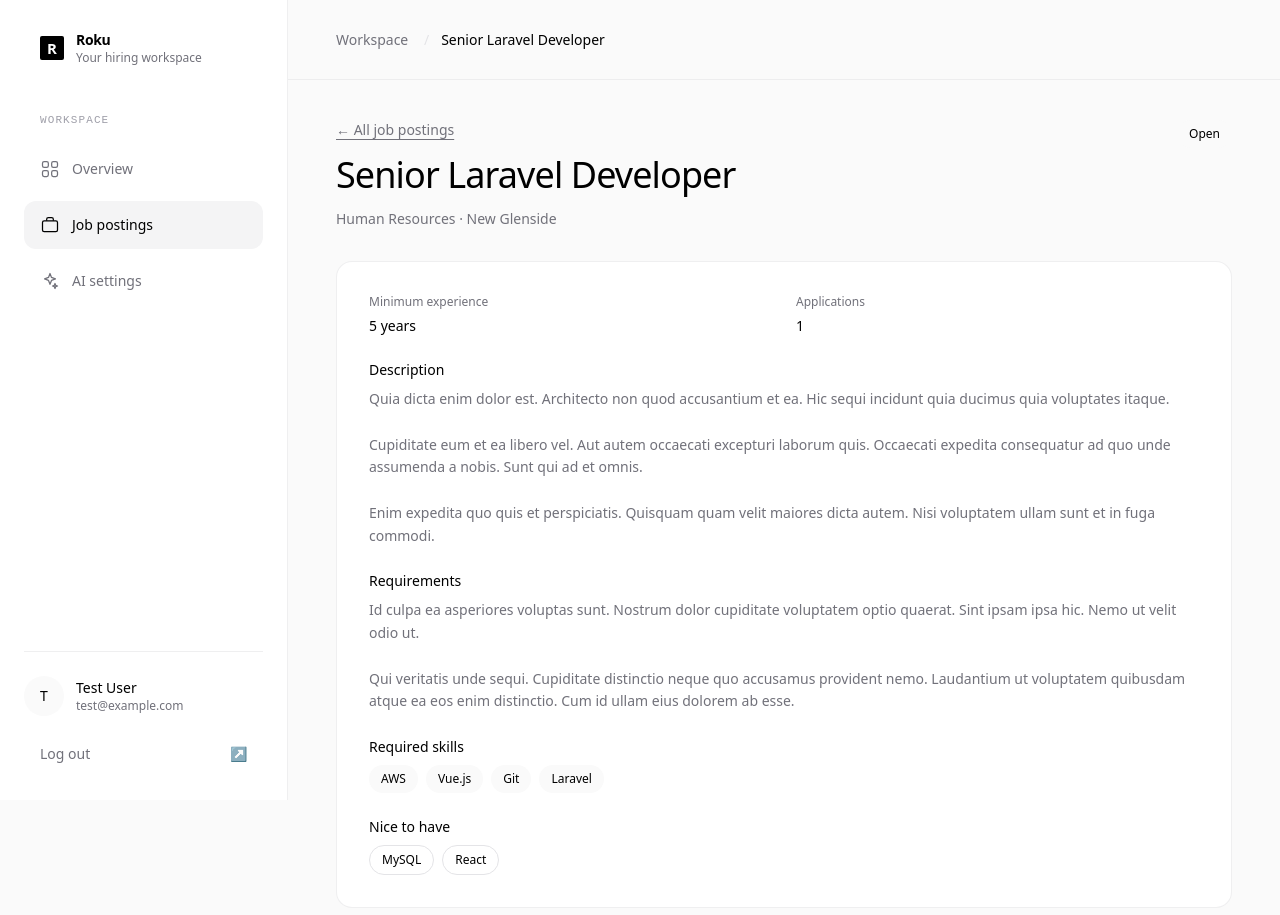
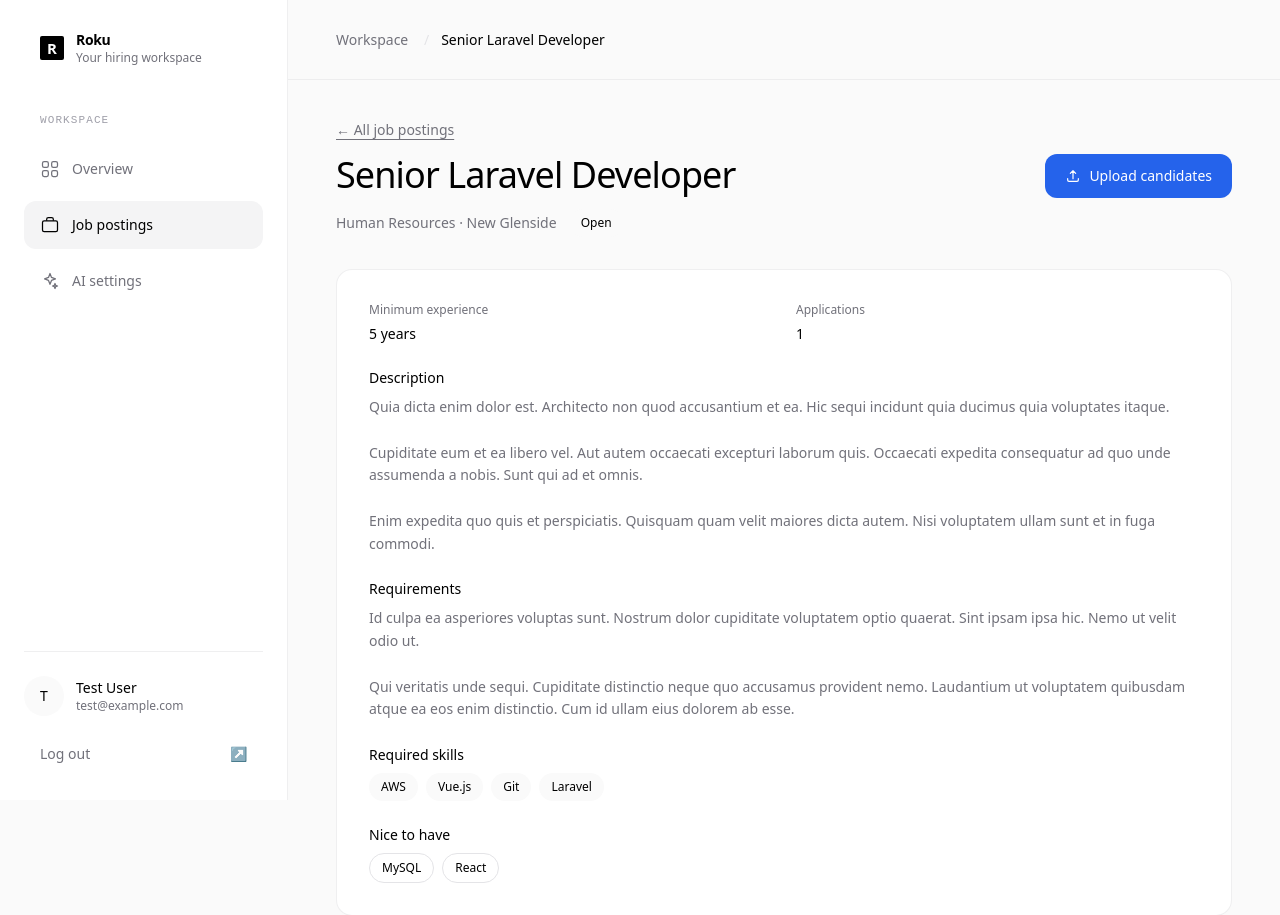
Before and after one commit to farelhasudungan/ai-hiring-agent, a Laravel app: page /job-postings/1 in a window 1280 px wide. Shown: the top 915 px of the page. Run offline with Laravel 12, Linux system fonts and the light colour scheme; a user stored in the database is signed in; data comes from the database, SQL or seed files in the repository; style sheets or scripts are compiled from the project's sources.

Commit message:
feat: add toast and fix upload pdf

```diff
--- a/resources/js/app.js
+++ b/resources/js/app.js
@@ -37,3 +37,87 @@ if (workspaceMenu && openWorkspaceMenu) {
         }
     });
 }
+
+document.querySelectorAll('[data-open-dialog]').forEach((trigger) => {
+    const dialog = document.getElementById(trigger.dataset.openDialog);
+
+    if (!dialog) {
+        return;
+    }
+
+    trigger.addEventListener('click', () => dialog.showModal());
+
+    dialog.querySelectorAll('[data-close-dialog]').forEach((button) => {
+        button.addEventListener('click', () => dialog.close());
+    });
+
+    dialog.addEventListener('click', (event) => {
+        if (event.target === dialog) {
+            dialog.close();
+        }
+    });
+
+    if (dialog.hasAttribute('data-open-on-load')) {
+        dialog.showModal();
+    }
+});
+
+const toastStyles = {
+    success: { classes: 'border-green-700 bg-green-50 text-green-900', icon: '✓', role: 'status' },
+    error: { classes: 'border-red-700 bg-red-50 text-red-900', icon: '!', role: 'alert' },
+};
+
+/**
+ * Shows a toast notification. Reusable from any script: window.toast.success('Saved').
+ */
+function showToast(type, message, duration = 5000) {
+    const region = document.getElementById('toast-region');
+    const style = toastStyles[type];
+
+    if (!region || !style || !message) {
+        return;
+    }
+
+    const toast = document.createElement('div');
+    toast.setAttribute('role', style.role);
+    toast.className = `pointer-events-auto flex w-full items-start gap-3 rounded-xl border px-4 py-3 text-sm shadow-lg transition duration-200 ${style.classes}`;
+
+    const icon = document.createElement('span');
+    icon.setAttribute('aria-hidden', 'true');
+    icon.className = 'font-semibold';
+    icon.textContent = style.icon;
+
+    const text = document.createElement('p');
+    text.className = 'min-w-0 flex-1 wrap-anywhere';
+    text.textContent = message;
+
+    const close = document.createElement('button');
+    close.type = 'button';
+    close.setAttribute('aria-label', 'Dismiss notification');
+    close.className = 'shrink-0 leading-none';
+    close.textContent = '×';
+
+    const dismiss = () => {
+        toast.classList.add('opacity-0', 'translate-x-4');
+        setTimeout(() => toast.remove(), 200);
+    };
+
+    close.addEventListener('click', dismiss);
+    toast.append(icon, text, close);
+    region.append(toast);
+
+    if (duration > 0) {
+        setTimeout(dismiss, duration);
+    }
+}
+
+window.toast = {
+    success: (message, duration) => showToast('success', message, duration),
+    error: (message, duration) => showToast('error', message, duration),
+};
+
+const toastRegion = document.getElementById('toast-region');
+
+if (toastRegion) {
+    JSON.parse(toastRegion.dataset.toasts || '[]').forEach(({ type, message }) => showToast(type, message));
+}
--- a/resources/views/components/auth-layout.blade.php
+++ b/resources/views/components/auth-layout.blade.php
@@ -23,5 +23,7 @@
 
             {{ $slot }}
         </main>
+
+        <x-toast-region />
     </body>
 </html>
--- a/resources/views/components/dashboard-layout.blade.php
+++ b/resources/views/components/dashboard-layout.blade.php
@@ -33,12 +33,10 @@
             </header>
 
             <main id="main-content" class="mx-auto flex max-w-7xl flex-col gap-6 px-4 py-8 sm:px-8 sm:py-10 xl:px-12" tabindex="-1">
-                @if (session('status'))
-                    <div role="status" class="rounded-xl border border-line bg-paper px-6 py-4 text-sm">{{ session('status') }}</div>
-                @endif
-
                 {{ $slot }}
             </main>
         </div>
+
+        <x-toast-region />
     </body>
 </html>
--- /dev/null
+++ b/resources/views/components/toast-region.blade.php
@@ -0,0 +1,10 @@
+@php
+    $toasts = collect([
+        ['type' => 'success', 'message' => session('status')],
+        ['type' => 'success', 'message' => session('connection_status')],
+        ['type' => 'error', 'message' => session('error')],
+        ['type' => 'error', 'message' => $errors->any() ? 'Please check the highlighted fields and try again.' : null],
+    ])->filter(fn (array $toast): bool => filled($toast['message']))->values();
+@endphp
+
+<div id="toast-region" data-toasts="{{ $toasts->toJson() }}" class="pointer-events-none fixed inset-x-4 top-4 z-50 flex flex-col items-end gap-3 sm:left-auto sm:w-96" aria-live="polite"></div>
--- a/resources/views/job-postings/show.blade.php
+++ b/resources/views/job-postings/show.blade.php
@@ -1,12 +1,25 @@
 <x-dashboard-layout :title="$jobPosting->title">
     <div class="flex flex-col gap-8">
-        <div class="flex flex-wrap items-start justify-between gap-6">
-            <div class="flex min-w-0 flex-col gap-3">
-                <a href="{{ route('job-postings.index') }}" class="text-sm text-muted underline underline-offset-4">← All job postings</a>
-                <h1 class="text-3xl leading-tight font-medium tracking-tight wrap-anywhere sm:text-4xl">{{ $jobPosting->title }}</h1>
-                <p class="text-sm text-muted">{{ collect([$jobPosting->department, $jobPosting->location])->filter()->join(' · ') ?: 'No department or location' }}</p>
+        <div class="flex flex-col gap-3">
+            <a href="{{ route('job-postings.index') }}" class="text-sm text-muted underline underline-offset-4">← All job postings</a>
+
+            <div class="flex flex-wrap items-start justify-between gap-6">
+                <div class="flex min-w-0 flex-col gap-3">
+                    <h1 class="text-3xl leading-tight font-medium tracking-tight wrap-anywhere sm:text-4xl">{{ $jobPosting->title }}</h1>
+                    <div class="flex flex-wrap items-center gap-3">
+                        <p class="text-sm text-muted">{{ collect([$jobPosting->department, $jobPosting->location])->filter()->join(' · ') ?: 'No department or location' }}</p>
+                        <span class="rounded-full bg-canvas px-3 py-1.5 text-xs capitalize">{{ $jobPosting->status }}</span>
+                    </div>
+                </div>
+                <div class="flex items-center gap-3 sm:min-h-12">
+                    @can('update', $jobPosting)
+                        <button type="button" data-open-dialog="upload-candidates" aria-haspopup="dialog" class="inline-flex min-h-11 items-center gap-2 rounded-xl bg-brand px-5 text-sm font-medium text-white transition hover:bg-brand/90">
+                            <svg class="size-4" viewBox="0 0 24 24" fill="none" stroke="currentColor" stroke-width="1.8" aria-hidden="true"><path d="M12 16V4m0 0L8 8m4-4 4 4M4 16v2a2 2 0 0 0 2 2h12a2 2 0 0 0 2-2v-2" stroke-linecap="round" stroke-linejoin="round"/></svg>
+                            Upload candidates
+                        </button>
+                    @endcan
+                </div>
             </div>
-            <span class="rounded-full bg-canvas px-3 py-1.5 text-xs capitalize">{{ $jobPosting->status }}</span>
         </div>
 
         <section class="flex flex-col gap-6 rounded-2xl border border-line/60 bg-paper p-6 sm:p-8">
@@ -45,4 +58,42 @@
             </div>
         @endcan
     </div>
+    @can('update', $jobPosting)
+        <dialog id="upload-candidates" aria-labelledby="upload-candidates-heading" @if ($errors->has('files') || $errors->has('files.*') || session('intake_rejected')) data-open-on-load @endif
+            class="m-auto w-[calc(100%-2rem)] max-w-xl rounded-2xl border border-line bg-paper p-0 text-ink backdrop:bg-ink/40">
+            <div class="flex flex-col gap-5 p-6 sm:p-8">
+                <div class="flex items-start justify-between gap-4">
+                    <div class="flex flex-col gap-1.5">
+                        <h2 id="upload-candidates-heading" class="text-lg font-medium">Upload candidates</h2>
+                        <p class="text-sm text-muted">Upload one PDF, several PDFs, or a ZIP of PDFs. Each PDF becomes one candidate for this job. Duplicates are skipped automatically.</p>
+                    </div>
+                    <button type="button" data-close-dialog aria-label="Close" class="flex size-11 shrink-0 items-center justify-center rounded-full border border-line text-lg">×</button>
+                </div>
+
+                @if (session('intake_rejected'))
+                    <div role="alert" class="rounded-xl border border-red-700/40 px-5 py-4 text-sm text-red-800">
+                        <p class="font-medium">{{ count(session('intake_rejected')) }} file(s) could not be imported:</p>
+                        <ul class="mt-2 list-disc pl-5">@foreach (session('intake_rejected') as $reason)<li class="wrap-anywhere">{{ $reason }}</li>@endforeach</ul>
+                    </div>
+                @endif
+
+                <form action="{{ route('job-postings.intake.pdf', $jobPosting) }}" method="POST" enctype="multipart/form-data" class="flex flex-col gap-4">
+                    @csrf
+                    <label for="intake-files" @class(['flex min-h-40 cursor-pointer flex-col items-center justify-center gap-2 rounded-2xl border border-dashed px-6 py-8 text-center transition hover:bg-zinc-50 has-[:focus-visible]:outline-2', 'border-red-700' => $errors->has('files') || $errors->has('files.*'), 'border-line' => ! ($errors->has('files') || $errors->has('files.*'))])>
+                        <svg class="size-8 text-muted" viewBox="0 0 24 24" fill="none" stroke="currentColor" stroke-width="1.5" aria-hidden="true"><path d="M12 16V4m0 0L8 8m4-4 4 4M4 16v2a2 2 0 0 0 2 2h12a2 2 0 0 0 2-2v-2" stroke-linecap="round" stroke-linejoin="round"/></svg>
+                        <span class="text-sm font-medium">Choose PDF or ZIP files</span>
+                        <span class="text-xs text-muted">Up to 50 files, 50 MB each</span>
+                        <span id="intake-selected" class="text-xs text-muted" aria-live="polite"></span>
+                        <input id="intake-files" type="file" name="files[]" accept=".pdf,.zip,application/pdf,application/zip" multiple required class="sr-only" onchange="document.getElementById('intake-selected').textContent = this.files.length + ' file(s) selected'">
+                    </label>
+                    @foreach ($errors->get('files') as $message)<p role="alert" class="text-sm text-red-800">{{ $message }}</p>@endforeach
+                    @foreach ($errors->get('files.*') as $messages)@foreach ($messages as $message)<p role="alert" class="text-sm text-red-800">{{ $message }}</p>@endforeach @endforeach
+                    <div class="flex justify-end gap-3">
+                        <button type="button" data-close-dialog class="inline-flex min-h-11 items-center rounded-xl border border-line px-5 text-sm">Cancel</button>
+                        <x-primary-button>Upload candidates</x-primary-button>
+                    </div>
+                </form>
+            </div>
+        </dialog>
+    @endcan
 </x-dashboard-layout>
```
Also changed, not shown: app/Http/Controllers/PdfIntakeController.php (+10 -2 lines), tests/Feature/PdfIntakeTest.php (+28 -0 lines), tests/Feature/ToastNotificationTest.php (added, +49 -0 lines).
